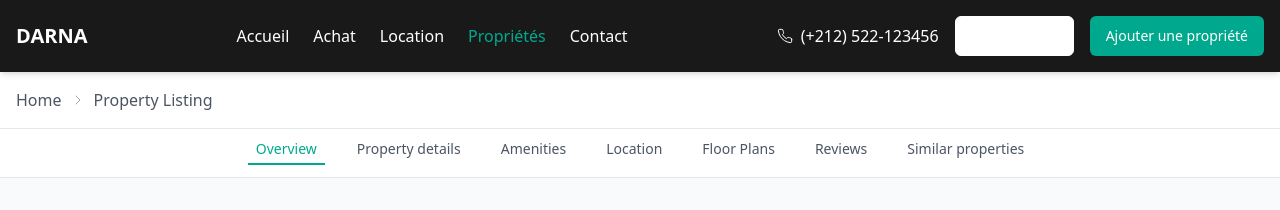
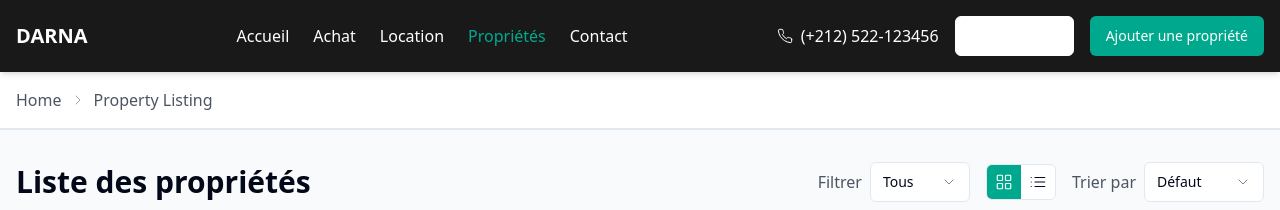
Before and after one commit to jeaneigsi/design-reseeder-portal, a React (Vite) app: page /property in a window 1280 px wide. Shown: the top 210 px of the page. Built offline with nearby package versions, Linux system fonts and the light colour scheme.

Commit message:
Visual edit in Lovable
Edited UI in Lovable

```diff
--- a/src/components/PropertyNavbar.tsx
+++ b/src/components/PropertyNavbar.tsx
@@ -1,29 +1,32 @@
-
 import { useState, useEffect } from 'react';
 import { Link } from 'react-router-dom';
-import {
-  NavigationMenu,
-  NavigationMenuContent,
-  NavigationMenuItem,
-  NavigationMenuLink,
-  NavigationMenuList,
-  NavigationMenuTrigger
-} from "@/components/ui/navigation-menu"
+import { NavigationMenu, NavigationMenuContent, NavigationMenuItem, NavigationMenuLink, NavigationMenuList, NavigationMenuTrigger } from "@/components/ui/navigation-menu";
 import { cn } from "@/lib/utils";
-
 const PropertyNavbar = () => {
   const [activeMenu, setActiveMenu] = useState('overview');
   const [sticky, setSticky] = useState(false);
-
-  const menuItems = [
-    { id: 'overview', label: 'Overview' },
-    { id: 'property-details', label: 'Property details' },
-    { id: 'amenities', label: 'Amenities' },
-    { id: 'location', label: 'Location' },
-    { id: 'floor-plans', label: 'Floor Plans' },
-    { id: 'reviews', label: 'Reviews' },
-    { id: 'similar', label: 'Similar properties' }
-  ];
+  const menuItems = [{
+    id: 'overview',
+    label: 'Overview'
+  }, {
+    id: 'property-details',
+    label: 'Property details'
+  }, {
+    id: 'amenities',
+    label: 'Amenities'
+  }, {
+    id: 'location',
+    label: 'Location'
+  }, {
+    id: 'floor-plans',
+    label: 'Floor Plans'
+  }, {
+    id: 'reviews',
+    label: 'Reviews'
+  }, {
+    id: 'similar',
+    label: 'Similar properties'
+  }];
 
   // Handle scroll to make navbar sticky
   useEffect(() => {
@@ -34,7 +37,6 @@ const PropertyNavbar = () => {
         setSticky(false);
       }
     };
-
     window.addEventListener('scroll', handleScroll);
 
     // Scroll to section when hash changes
@@ -43,7 +45,9 @@ const PropertyNavbar = () => {
       if (hash) {
         const section = document.getElementById(hash);
         if (section) {
-          section.scrollIntoView({ behavior: 'smooth' });
+          section.scrollIntoView({
+            behavior: 'smooth'
+          });
           setActiveMenu(hash);
         }
       }
@@ -53,51 +57,23 @@ const PropertyNavbar = () => {
     if (window.location.hash) {
       handleHashChange();
     }
-
     window.addEventListener('hashchange', handleHashChange);
-
     return () => {
       window.removeEventListener('scroll', handleScroll);
       window.removeEventListener('hashchange', handleHashChange);
     };
   }, []);
-
   const handleMenuClick = (id: string) => {
     setActiveMenu(id);
     const section = document.getElementById(id);
     if (section) {
-      section.scrollIntoView({ behavior: 'smooth' });
+      section.scrollIntoView({
+        behavior: 'smooth'
+      });
     }
   };
+  return <div className={cn("bg-white border-b w-full z-10 transition-all duration-300", sticky ? "sticky top-0 shadow-md" : "")}>
 
-  return (
-    <div className={cn(
-      "bg-white border-b w-full z-10 transition-all duration-300",
-      sticky ? "sticky top-0 shadow-md" : ""
-    )}>
-      <div className="container mx-auto px-4">
-        <NavigationMenu className="mx-auto py-1">
-          <NavigationMenuList className="flex space-x-6 overflow-x-auto pb-2">
-            {menuItems.map((item) => (
-              <NavigationMenuItem key={item.id}>
-                <button
-                  onClick={() => handleMenuClick(item.id)}
-                  className={cn(
-                    "px-2 py-1.5 text-sm font-medium transition-colors hover:text-primary relative",
-                    activeMenu === item.id
-                      ? "text-primary after:absolute after:bottom-0 after:left-0 after:right-0 after:h-0.5 after:bg-primary"
-                      : "text-gray-600"
-                  )}
-                >
-                  {item.label}
-                </button>
-              </NavigationMenuItem>
-            ))}
-          </NavigationMenuList>
-        </NavigationMenu>
-      </div>
-    </div>
-  );
+    </div>;
 };
-
 export default PropertyNavbar;
```
